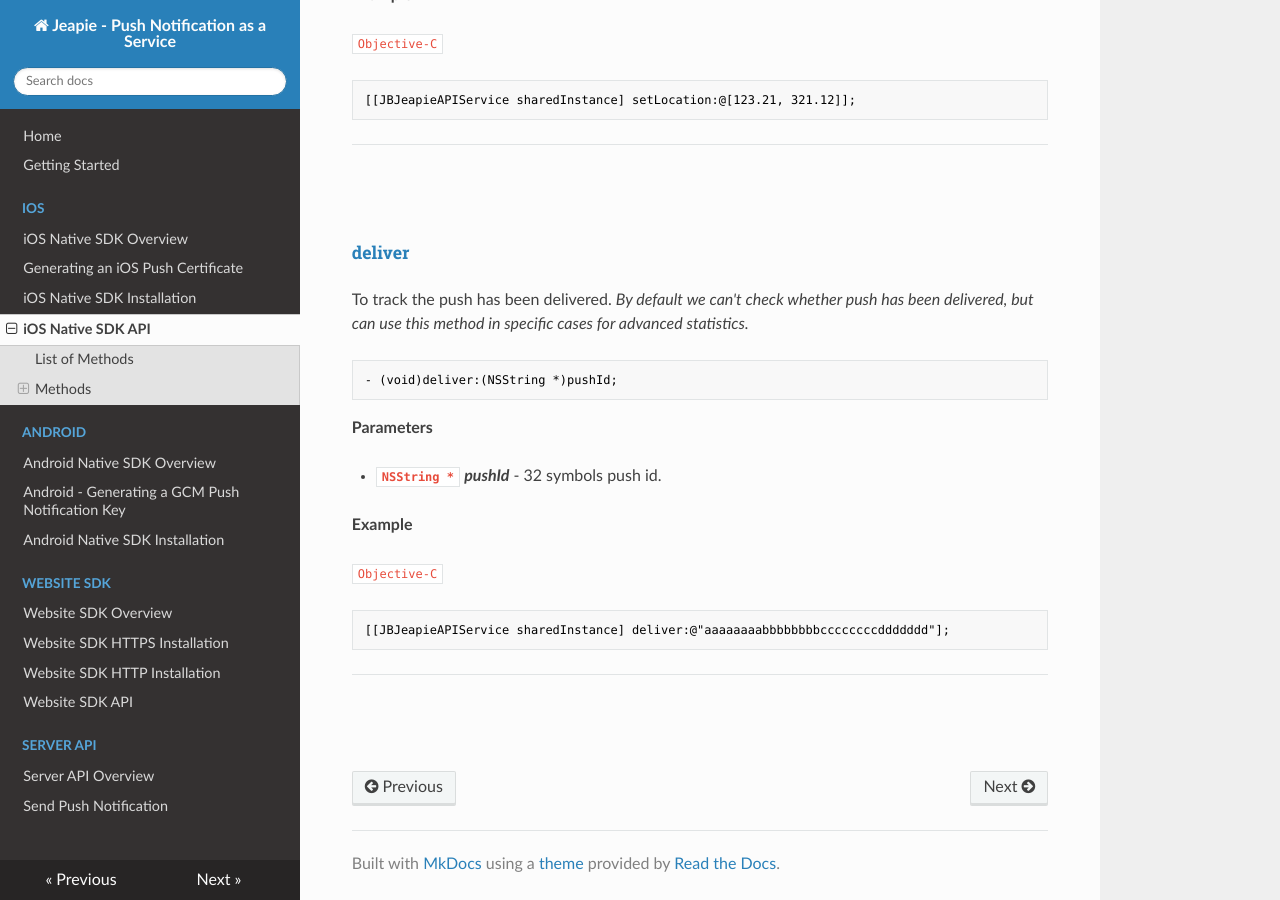
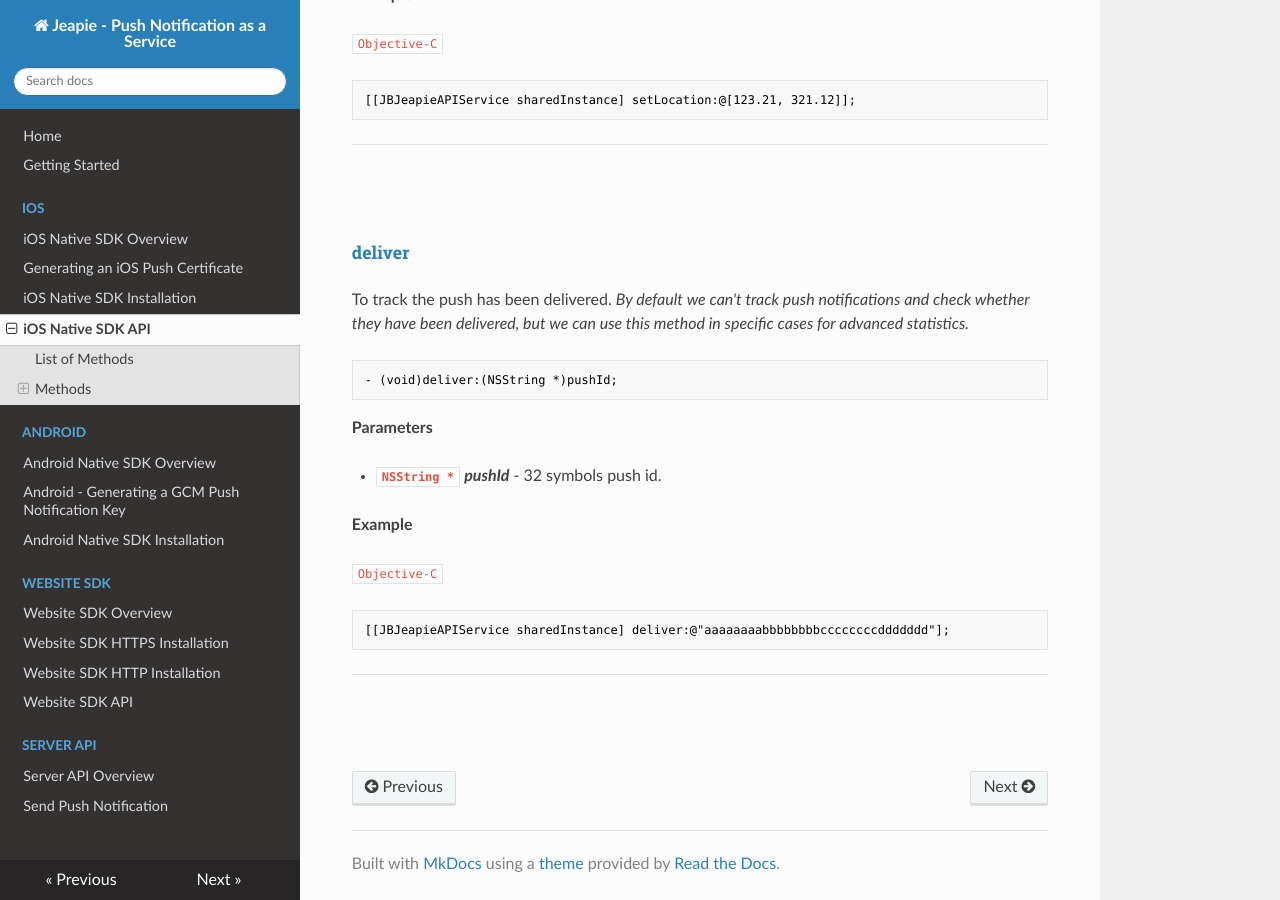
Before and after one commit to Jeapie/jeapie-docs, an MkDocs documentation site: the page built from docs/iOS/iOS-Native-SDK-API.md, in a window 1280 px wide and 900 px high, scrolled down 7612 px. Built offline with MkDocs 1.6.1, drawn with Linux system fonts in a browser that asks for light colours; nearby versions of some CDN libraries; old or Windows-style settings are respelled for this version of MkDocs.

Commit message:
Update iOS-Native-SDK-API.md

````diff
--- a/docs/iOS/iOS-Native-SDK-API.md
+++ b/docs/iOS/iOS-Native-SDK-API.md
@@ -343,8 +343,7 @@ Save user geolocation to Jeapie for advanced user targeting.
 
 #####**<a name="deliver">deliver</a>**
 
-To track the push has been delivered. *By default we can't check whether push has been delivered, but can use this method
-in specific cases for advanced statistics.*
+To track the push has been delivered. *By default we can't track push notifications and check whether they have been delivered, but we can use this method in specific cases for advanced statistics.*
 
 ```Objective-C
 - (void)deliver:(NSString *)pushId;
````
